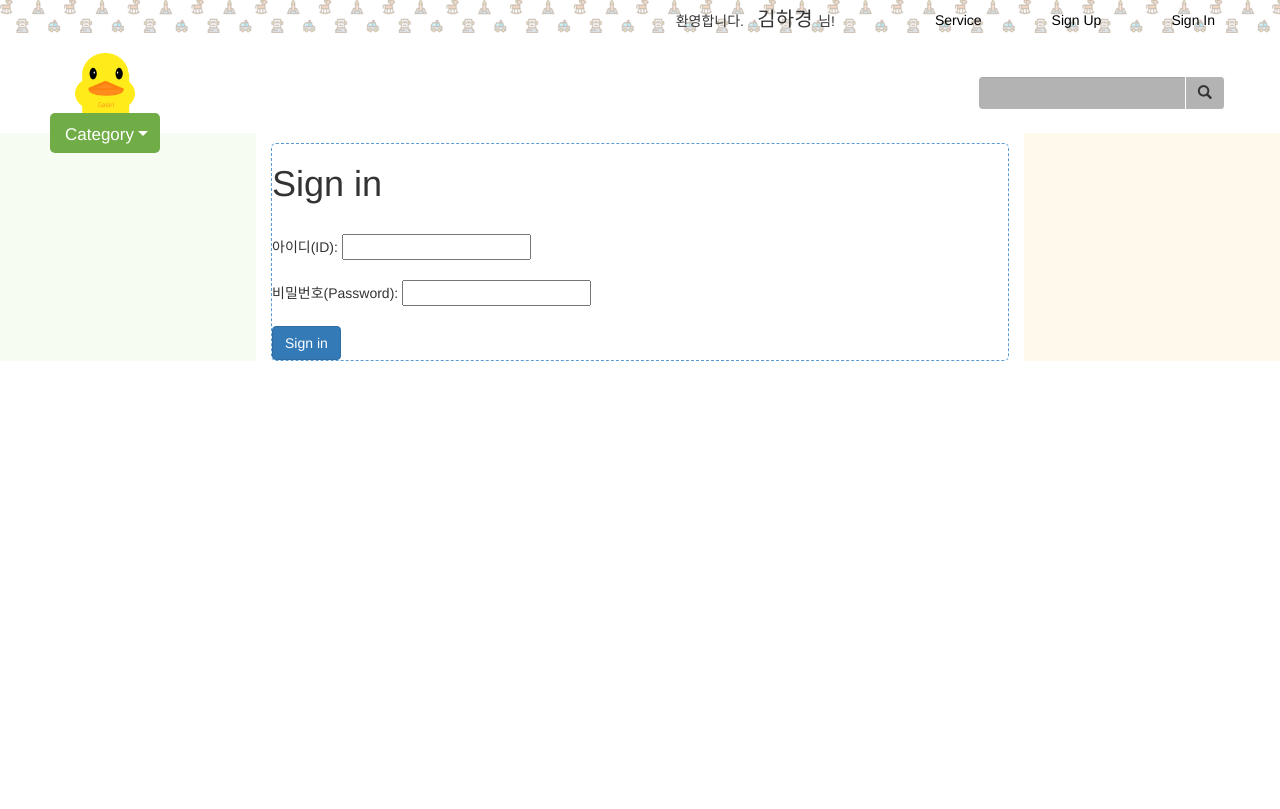
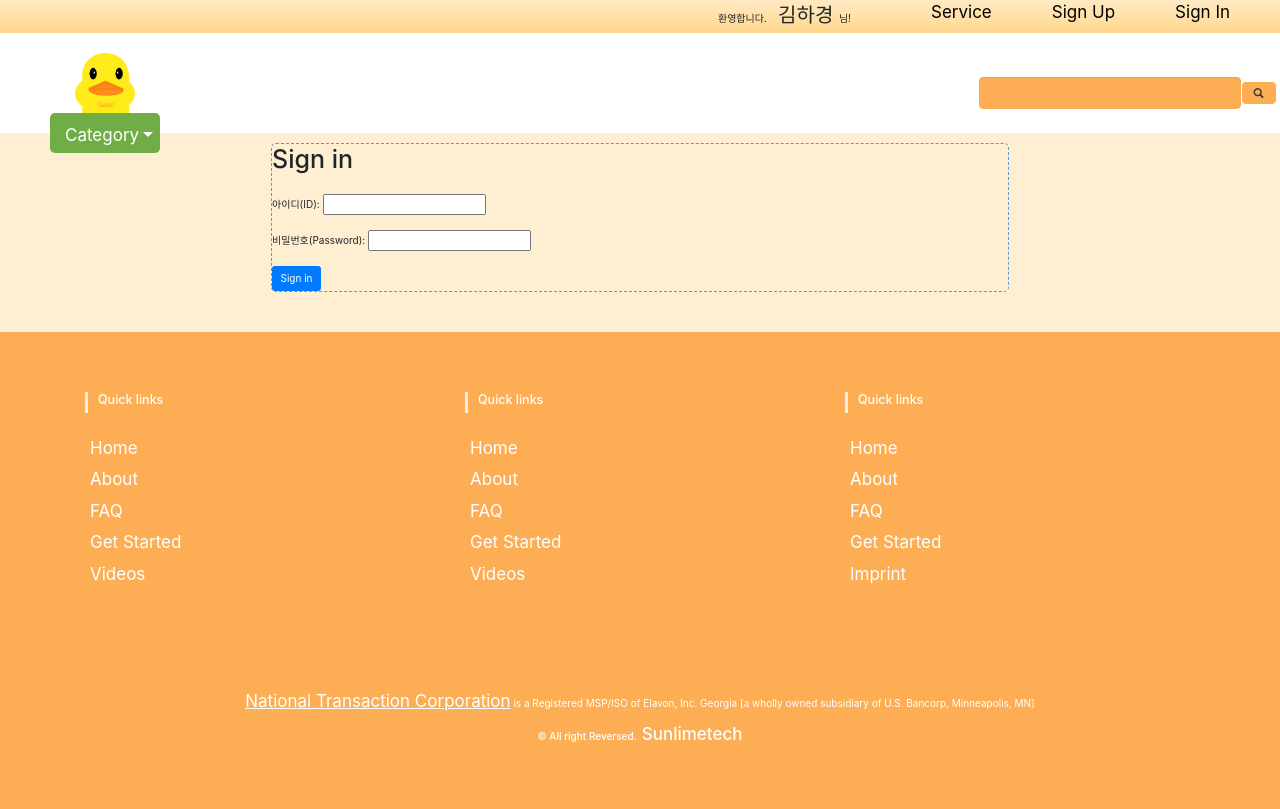
Before and after one commit to seung-gyu-kim/LikeLion_GASILI_Project, a Django app: page /accounts/login/ in a window 1280 px wide. Before the commit the page ends 361 px from the top, so only its background shows below. Run offline with Django 3.2, Linux system fonts and the light colour scheme; some libraries are stand-ins or nearby versions; some web fonts are replaced.

Commit message:
base, index, login

```diff
--- a/accounts/templates/accounts/login.html
+++ b/accounts/templates/accounts/login.html
@@ -2,6 +2,7 @@
 
 {% block content %}
 <div class="container-fluid row" style="width:100%; margin:0; padding:0;">
+
     <div class="containerleft">
     </div>
     <div class="containerbody">
@@ -31,5 +32,6 @@
         </div>
     </div>
     <div class="containerright"></div>
+
 </div>
 {% endblock %}
--- a/gasili/templates/base.html
+++ b/gasili/templates/base.html
@@ -34,6 +34,9 @@
   <link href="https://fonts.googleapis.com/css?family=Hi+Melody&display=swap&subset=korean" rel="stylesheet">
 
 
+<!--footer-->
+<link href="//maxcdn.bootstrapcdn.com/bootstrap/4.0.0/css/bootstrap.min.css" rel="stylesheet" id="bootstrap-css">
+
   <style>
 
 
@@ -43,19 +46,19 @@
         padding-top: 10px;
         width:20%;
         float:left;
-        background-color:rgb(247,252,242);
-
+        background-color:rgb(255, 239, 210);
       }
       .containerbody{
         padding-top: 10px;
         width:60%;
         float:left;
+        background-color:rgb(255, 239, 210);
       }
       .containerright{
         padding-top: 10px;
         width:20%;
         float:left;
-        background-color:rgb(255,250,235);
+        background-color:rgb(255, 239, 210);
       }
       .topnavbar{
 
@@ -64,8 +67,8 @@
         top:0;
         left:0;
 
-        background-image: url({% static 'illustration9.PNG' %});
-        background-repeat: repeat;
+       background: linear-gradient( to bottom,rgb(255, 234, 196), rgb(255,215,141) );
+
       }
       .nav>li>a:hover, .nav>li>a:focus {
         text-decoration: none;
@@ -73,14 +76,18 @@
     }
     a {
       color:black;
-  }
+      font-size:17px;
+    }
+    a:hover{
+      color:orange;
+    }
   .searchcolor{
-    background-color:rgb(180, 179, 179);
+    background-color:rgb(253, 174, 84);
     border:1.5px solid rgb(255, 255, 255);
   }
   .btn-default:hover, .btn-default:focus, .btn-default:active, .btn-default.active, .open .dropdown-toggle.btn-default {
     color: #333;
-    background-color: rgb(148, 148, 148);
+    background-color: rgb(255, 152, 35);
     border-color: rgb(255, 255, 255);
 }
 .categorystyle{
@@ -100,7 +107,7 @@
   font-size:17px;
 }
 .navitems:hover{
-  font-weight:500;
+
   text-decoration :none;
   color:white;
   width:110px;
@@ -117,29 +124,121 @@
   text-decoration: none;
   background-color: #f8f9fa00;
 }
+
+.dropdown-menu{
+  width:200px;
+  font-size:20px;
+}
+
+.fontcolor{
+  font-size:15px;
+}
+
+@import url('https://maxcdn.bootstrapcdn.com/font-awesome/4.7.0/css/font-awesome.min.css');
+
+
+section{
+  margin-top:-60px;
+    padding: 60px 0;
+    position: relative;
+    width: 100%;
+
+}
+
+section .section-title {
+    text-align: center;
+    color: rgb(253, 174, 84);
+    margin-bottom: 50px;
+    text-transform: uppercase;
+}
+#footer {
+    background: rgb(253, 174, 84) !important;
+}
+#footer h5{
+	padding-left: 10px;
+    border-left: 3px solid #eeeeee;
+    padding-bottom: 6px;
+    margin-bottom: 20px;
+    color:#ffffff;
+}
+#footer a {
+    color: #ffffff;
+    text-decoration: none !important;
+    background-color: transparent;
+    -webkit-text-decoration-skip: objects;
+}
+#footer ul.social li{
+	padding: 3px 0;
+}
+#footer ul.social li a i {
+    margin-right: 5px;
+	font-size:25px;
+	-webkit-transition: .5s all ease;
+	-moz-transition: .5s all ease;
+	transition: .5s all ease;
+}
+#footer ul.social li:hover a i {
+	font-size:30px;
+	margin-top:-10px;
+}
+#footer ul.social li a,
+#footer ul.quick-links li a{
+	color:#ffffff;
+}
+#footer ul.social li a:hover{
+	color:#eeeeee;
+}
+#footer ul.quick-links li{
+	padding: 3px 0;
+	-webkit-transition: .5s all ease;
+	-moz-transition: .5s all ease;
+	transition: .5s all ease;
+}
+#footer ul.quick-links li:hover{
+	padding: 3px 0;
+	margin-left:5px;
+	font-weight:700;
+}
+#footer ul.quick-links li a i{
+	margin-right: 5px;
+}
+#footer ul.quick-links li:hover a i {
+    font-weight: 700;
+}
+
+@media (max-width:767px){
+	#footer h5 {
+    padding-left: 0;
+    border-left: transparent;
+    padding-bottom: 0px;
+    margin-bottom: 10px;
+}
+}
+
   </style>
 </head>
 
 
 <body>
 
+    <div class="content">
   {% load staticfiles %}
 
   <div class="topnavbar">
       <ul class="nav justify-content-end" style="margin-right: 50px; vertical-align:center; height:30px;">
-          <li class="nav-item" style=" height:30px; padding:5px">
+          <li class="nav-item" style=" height:30px;">
             <span >환영합니다. &nbsp;</span><span style="font-size:20px;"> 김하경 </span><span style="margin-right:80px;">님!</span>
           </li>
 
           <li class="nav-item">
-            <a class="nav-link" href="#">Service</a>
+            <a class="nav-link" href="#" style="padding:0;">Service</a>
           </li>
           {% if user.is_authenticated %}
           <li class="nav-item">
-              <a class="nav-link"  href="{% url 'update' %}" style="margin:0 40px 0 40px;">Mypage</a>
+              <a class="nav-link"  href="{% url 'update' %}" style="margin:0 60px 0 60px;" style="padding:0;">Mypage</a>
             </li>
             <li class="nav-item">
-              <a class="nav-link" href="javascript:{document.getElementById('logout').submit()}">Logout</a>
+              <a class="nav-link" href="javascript:{document.getElementById('logout').submit()}" style="padding:0;">Logout</a>
             </li>
             <form id="logout" method="POST" action="{% url 'logout' %}">
                 {% csrf_token %} <input type="hidden" />
@@ -148,10 +247,10 @@
 
 
           <li class="nav-item">
-              <a class="nav-link"  href="{% url 'signup' %}" style="margin:0 40px 0 40px;">Sign Up</a>
+              <a class="nav-link"  href="{% url 'signup' %}" style="margin:0 60px 0 60px;padding:0;">Sign Up</a>
             </li>
             <li class="nav-item">
-              <a class="nav-link" href="{% url 'login' %}">Sign In</a>
+              <a class="nav-link" href="{% url 'login' %}" style="padding:0;">Sign In</a>
             </li>
           {% endif %}
         </ul>
@@ -163,10 +262,10 @@
         <div class="col"></div>
         <div class="col-sm-3 col-md-3" style="padding-top:15px;">
             <form class="navbar-form" role="search">
-            <div class="input-group">
-                <input type="text" class="form-control searchcolor fontcolor" placeholder="" name="q">
-                <div class="input-group-btn">
-                    <button class="btn btn-default searchcolor" type="submit"><i class="glyphicon glyphicon-search"></i></button>
+            <div class="input-group" style="width:300px;">
+                <input type="text" class="form-control searchcolor fontcolor" style=" border-radius: 5px; " placeholder="" name="q">
+                <div class="input-group-btn" style="width:12%;">
+                    <button class="btn btn-default searchcolor" type="submit" style="width:100%; height:100%;  border-radius: 5px; "><i class="glyphicon glyphicon-search"></i></button>
                 </div>
             </div>
             </form>
@@ -196,12 +295,74 @@
       </ul>
     </div>
 
-    <div style="width:100%; height:300px;  position: relative; top:-40px;">
+    <div style="width:100%; position: relative; top:-40px;">
         {% block content %}
         {% endblock %}
     </div>
 
+  </div>
+
+
+
+    <section id="footer">
+      <div class="container">
+        <div class="row text-center text-xs-center text-sm-left text-md-left">
+          <div class="col-xs-12 col-sm-4 col-md-4">
+            <h5>Quick links</h5>
+            <ul class="list-unstyled quick-links">
+              <li><a href="javascript:void();"><i class="fa fa-angle-double-right"></i>Home</a></li>
+              <li><a href="javascript:void();"><i class="fa fa-angle-double-right"></i>About</a></li>
+              <li><a href="javascript:void();"><i class="fa fa-angle-double-right"></i>FAQ</a></li>
+              <li><a href="javascript:void();"><i class="fa fa-angle-double-right"></i>Get Started</a></li>
+              <li><a href="javascript:void();"><i class="fa fa-angle-double-right"></i>Videos</a></li>
+            </ul>
+          </div>
+          <div class="col-xs-12 col-sm-4 col-md-4">
+            <h5>Quick links</h5>
+            <ul class="list-unstyled quick-links">
+              <li><a href="javascript:void();"><i class="fa fa-angle-double-right"></i>Home</a></li>
+              <li><a href="javascript:void();"><i class="fa fa-angle-double-right"></i>About</a></li>
+              <li><a href="javascript:void();"><i class="fa fa-angle-double-right"></i>FAQ</a></li>
+              <li><a href="javascript:void();"><i class="fa fa-angle-double-right"></i>Get Started</a></li>
+              <li><a href="javascript:void();"><i class="fa fa-angle-double-right"></i>Videos</a></li>
+            </ul>
+          </div>
+          <div class="col-xs-12 col-sm-4 col-md-4">
+            <h5>Quick links</h5>
+            <ul class="list-unstyled quick-links">
+              <li><a href="javascript:void();"><i class="fa fa-angle-double-right"></i>Home</a></li>
+              <li><a href="javascript:void();"><i class="fa fa-angle-double-right"></i>About</a></li>
+              <li><a href="javascript:void();"><i class="fa fa-angle-double-right"></i>FAQ</a></li>
+              <li><a href="javascript:void();"><i class="fa fa-angle-double-right"></i>Get Started</a></li>
+              <li><a href="https://wwwe.sunlimetech.com" title="Design and developed by"><i class="fa fa-angle-double-right"></i>Imprint</a></li>
+            </ul>
+          </div>
+        </div>
+        <div class="row">
+          <div class="col-xs-12 col-sm-12 col-md-12 mt-2 mt-sm-5">
+            <ul class="list-unstyled list-inline social text-center">
+              <li class="list-inline-item"><a href="javascript:void();"><i class="fa fa-facebook"></i></a></li>
+              <li class="list-inline-item"><a href="javascript:void();"><i class="fa fa-twitter"></i></a></li>
+              <li class="list-inline-item"><a href="javascript:void();"><i class="fa fa-instagram"></i></a></li>
+              <li class="list-inline-item"><a href="javascript:void();"><i class="fa fa-google-plus"></i></a></li>
+              <li class="list-inline-item"><a href="javascript:void();" target="_blank"><i class="fa fa-envelope"></i></a></li>
+            </ul>
+          </div>
+          </hr>
+        </div>
+        <div class="row">
+          <div class="col-xs-12 col-sm-12 col-md-12 mt-2 mt-sm-2 text-center text-white">
+            <p><u><a href="https://www.nationaltransaction.com/">National Transaction Corporation</a></u> is a Registered MSP/ISO of Elavon, Inc. Georgia [a wholly owned subsidiary of U.S. Bancorp, Minneapolis, MN]</p>
+            <p class="h6">&copy All right Reversed.<a class="text-green ml-2" href="https://www.sunlimetech.com" target="_blank">Sunlimetech</a></p>
+          </div>
+          </hr>
+        </div>
+      </div>
+    </section>
+
 
 </body>
 
+
+
 </html>
```
Also changed, not shown: home/templates/index.html (+5 -5 lines), home/static/mainimg12.png (added), 1 other file.
